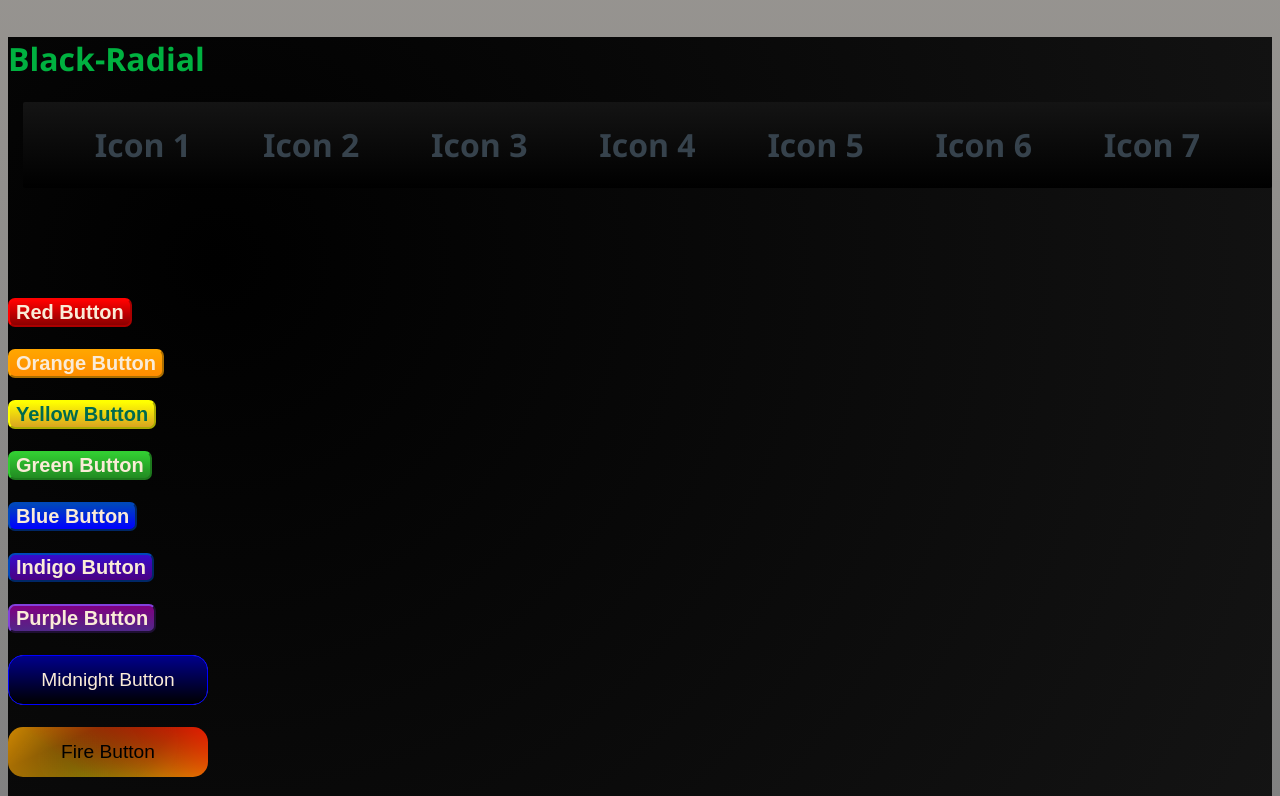
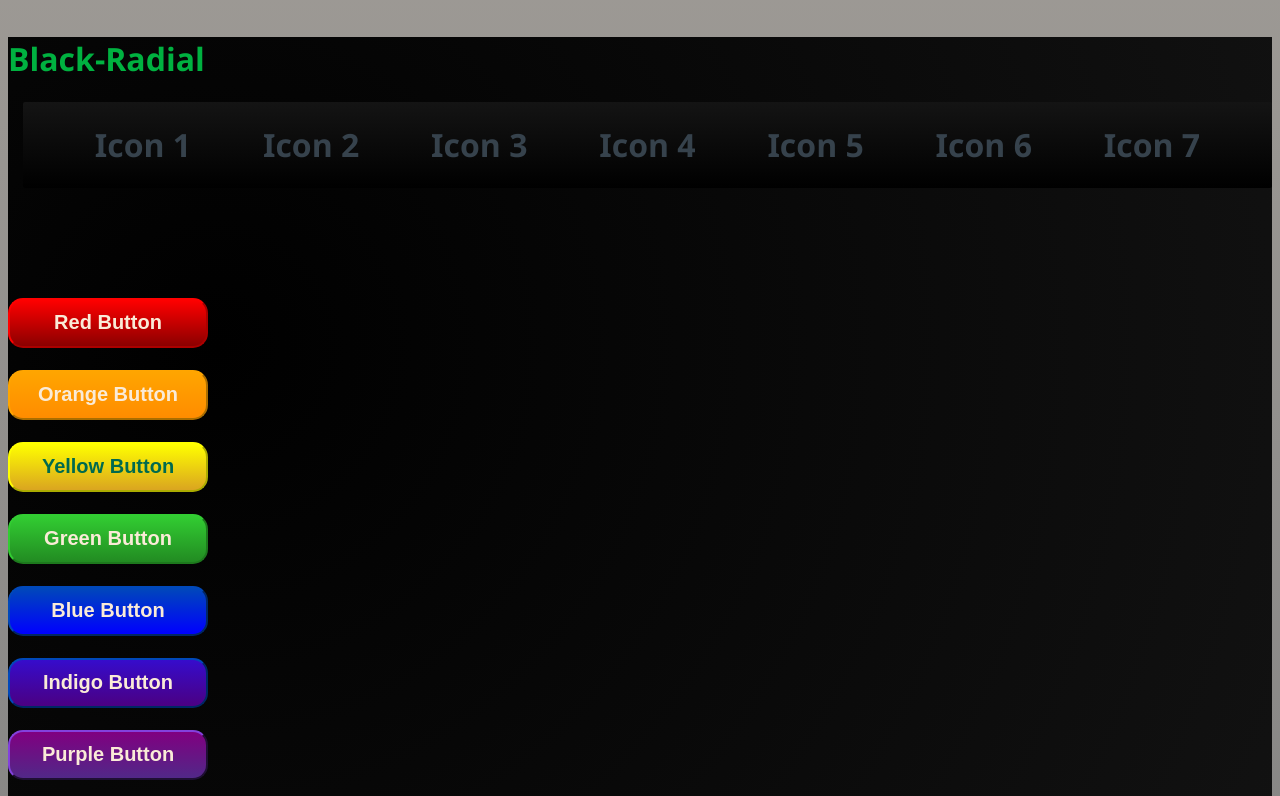
Before and after one commit to smit9804/smit9804.github.io, a plain HTML site: page index.html in a window 1280 px wide. Shown: the part 3860-4656 px from the top of the page. Drawn offline with Linux system fonts and the light colour scheme.

Commit message:
Added fun buttons

```diff
--- a/chasestyle.css
+++ b/chasestyle.css
@@ -356,6 +356,7 @@ body {
 .black-radial {
   color: #00b140;
   background-image: radial-gradient( circle farthest-corner at 16.5% 28.1%, #000000 0%, rgb(20, 20, 20) 100%);
+  height: fit-content;
 }
 .santasbag {
   color: lemonchiffon;
@@ -666,60 +667,71 @@ body {
   border-radius: 5px;
 }
 .redbtn {
+    height: 50px;
+    width: 200px;
     color: antiquewhite;
     background-image: linear-gradient(red, darkred);
-  border-radius: 7px;
+    border-radius: 15px;
     font-size: 20px;
     border-color: red;
     font-weight: bolder;
 }
 .orangebtn {
+    height: 50px;
+    width: 200px;
     color: antiquewhite;
     background-image: linear-gradient(orange, darkorange);
-  border-radius: 7px;
+    border-radius: 15px;
     font-size: 20px;
     border-color: orange;
     font-weight: bolder;
-
 }
 .yellowbtn {
+    height: 50px;
+    width: 200px;
     color: #006a4e;
     background-image: linear-gradient(yellow, goldenrod);
-  border-radius: 7px;
+    border-radius: 15px;
     font-size: 20px;
     border-color: yellow;
     font-weight: bolder;
-
 }
 .greenbtn {
+    height: 50px;
+    width: 200px;
     color: antiquewhite;
     background-image: linear-gradient(#32cd32, forestgreen);
-  border-radius: 7px;
+    border-radius: 15px;
     font-size: 20px;
     border-color: #32cd32;
     font-weight: bolder;
 }
 .bluebtn {
+    height: 50px;
+    width: 200px;
     color: antiquewhite;
     background-image: linear-gradient(#0048ba, blue);
-    border-radius: 7px;
+    border-radius: 15px;
     font-size: 20px;
     border-color: #0048ba;
     font-weight: bolder;
-
 }
 .indigobtn {
+    height: 50px;
+    width: 200px;
     color: antiquewhite;
     background-image: linear-gradient(#360ccc, #4b0082);
-    border-radius: 7px;
+    border-radius: 15px;
     font-size: 20px;
     border-color: #0048ba;
     font-weight: bolder;
 }
 .purplebtn {
+    height: 50px;
+    width: 200px;
     color: antiquewhite;
     background-image: linear-gradient(purple, #512888);
-    border-radius: 7px;
+    border-radius: 15px;
     font-size: 20px;
     border-color: #512888;
     font-weight: bolder;
--- a/index.html
+++ b/index.html
@@ -117,7 +117,7 @@
     </div>
     <br> <br> <br>
     <br>
-    <div style="height: 800px" class="black-radial">
+    <div class="black-radial">
         <h1>Black-Radial</h1>
         <div class="navbar">
             <div id="contentbox">
```
Lines whose indentation alone changed are shown as unchanged.
